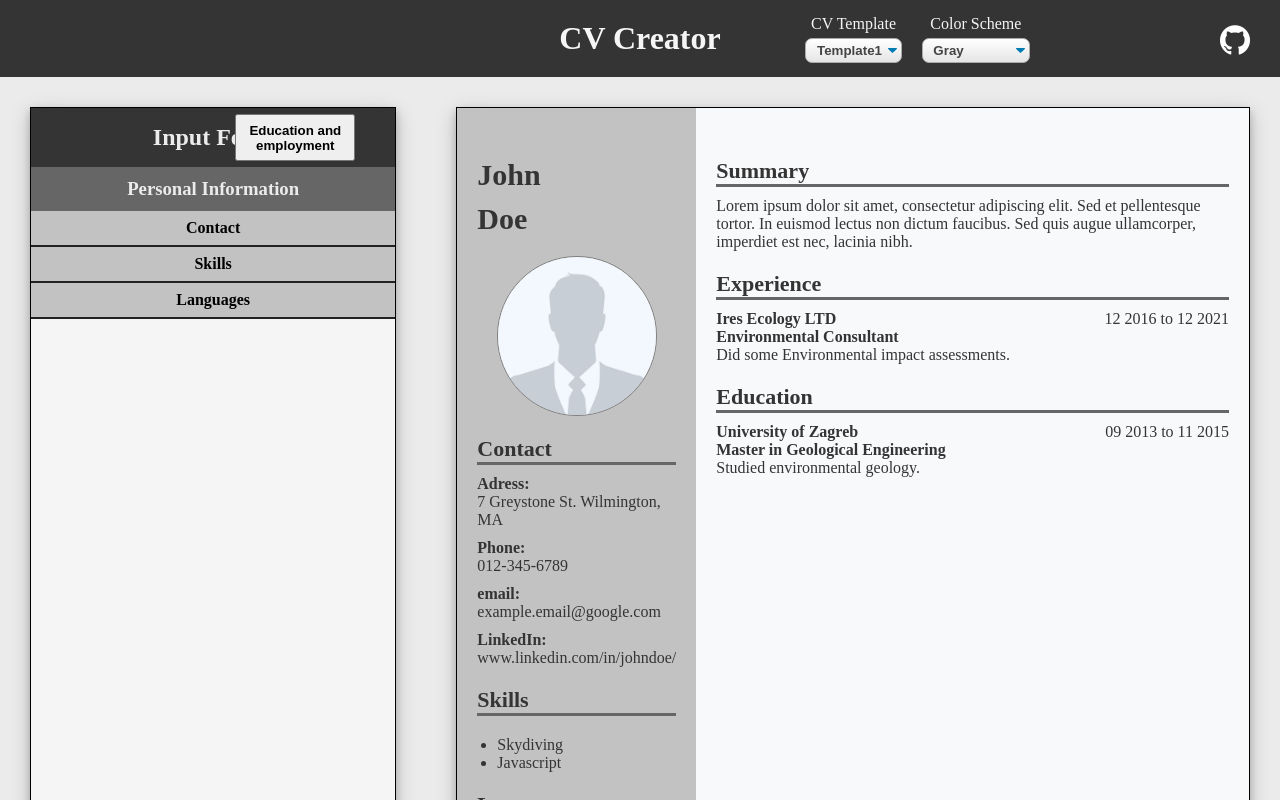
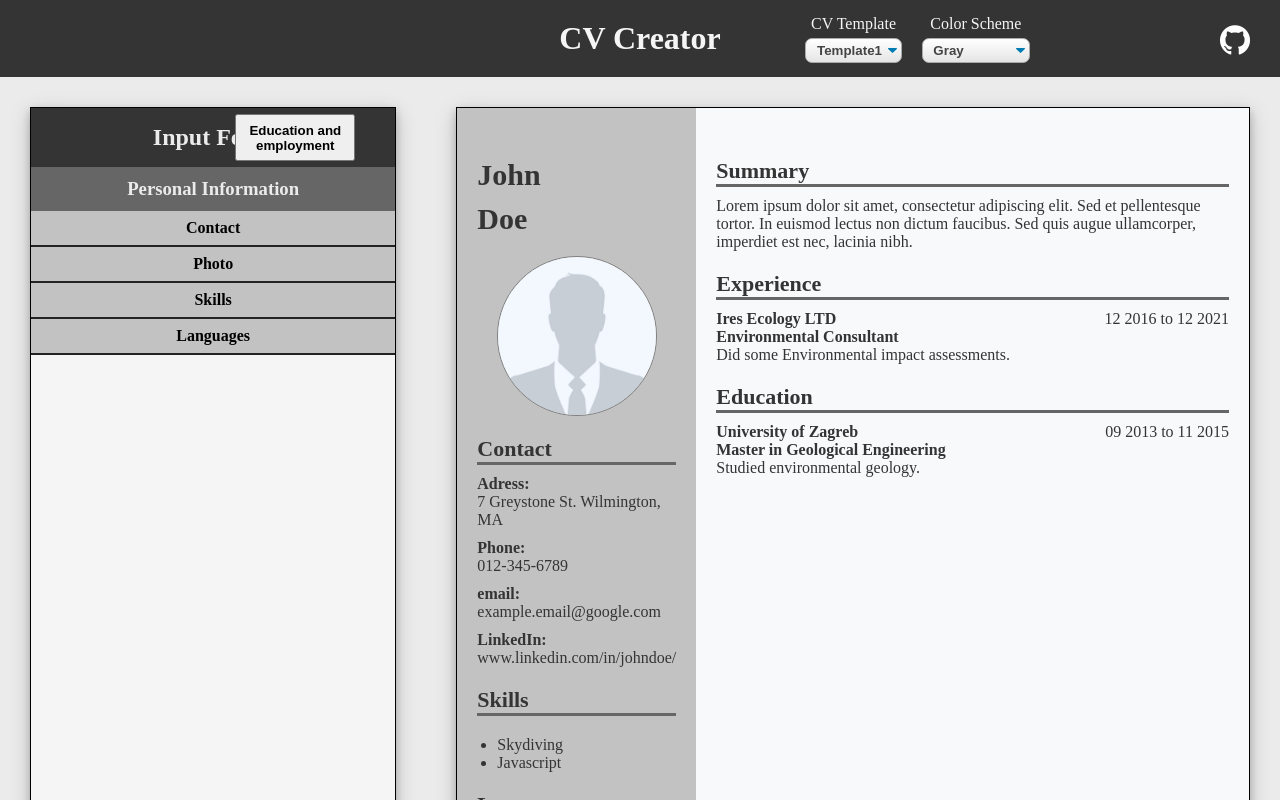
Before and after one commit to MrDando/CV-Project, a React (Create React App) app: page / in a window 1280 px wide. Shown: the top 800 px of the page. Built offline with nearby package versions, Linux system fonts and the light colour scheme.

Commit message:
Added functionality for uploading profile photo

```diff
--- a/src/App.js
+++ b/src/App.js
@@ -18,6 +18,7 @@ class App extends React.Component {
     this.switchColorScheme = this.switchColorScheme.bind(this)
     this.toggleAccordion = this.toggleAccordion.bind(this)
     this.submitForm = this.submitForm.bind(this)
+    this.uploadPhoto = this.uploadPhoto.bind(this)
     this.handleChange = this.handleChange.bind(this)
     this.addSkill = this.addSkill.bind(this)
     this.modifySkill = this.modifySkill.bind(this)
@@ -274,6 +275,15 @@ class App extends React.Component {
 
   handleChange(e) {
     this.personal[e.target.name] = e.target.value
+  }
+
+  uploadPhoto(e) {
+    e.preventDefault()
+
+    const photo = e.target.querySelector('input')
+    const photoURL =URL.createObjectURL(photo.files[0]);
+
+    this.setState({photoURL: photoURL})
   }
 
   addSkill(e) {
@@ -534,6 +544,7 @@ class App extends React.Component {
             <FormContainer  data={this.state}
                             toggleAccordion={this.toggleAccordion}
                             submitForm={this.submitForm}
+                            uploadPhoto={this.uploadPhoto}
                             handleChange={this.handleChange}
                             addSkill={this.addSkill}
                             modifySkill={this.modifySkill}
--- a/src/Components/Form/FormContainer.js
+++ b/src/Components/Form/FormContainer.js
@@ -10,6 +10,7 @@ function FormContainer(props) {
             <PersonalForm   data={props.data}
                             toggleAccordion={props.toggleAccordion}
                             submitForm={props.submitForm}
+                            uploadPhoto={props.uploadPhoto}
                             handleChange={props.handleChange}
                             addSkill={props.addSkill}
                             modifySkill={props.modifySkill}
--- a/src/Components/Form/PersonalForm.js
+++ b/src/Components/Form/PersonalForm.js
@@ -29,6 +29,15 @@ function PersonalForm(props) {
               </div>
             </form>
           </div>
+          <div>
+            <h4 className='accordion' onClick={props.toggleAccordion}>Photo</h4>
+            <form className='flex column panel' onSubmit={props.uploadPhoto}>
+              <input style={{marginLeft: '50px'}} type='file' accept="image/*"></input>
+              <div className='flex column align-center'>
+                <button className='submit-btn' type='submit'>Upload Photo</button>
+              </div>
+            </form>
+          </div>
           <div className='skills form-section'>
             <h4 className='accordion' onClick={props.toggleAccordion}>Skills</h4>
             <div className='panel'>
```
